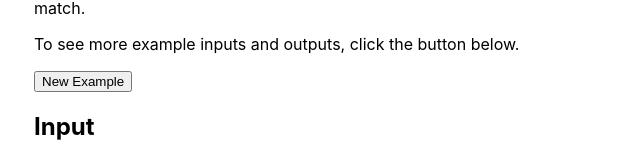
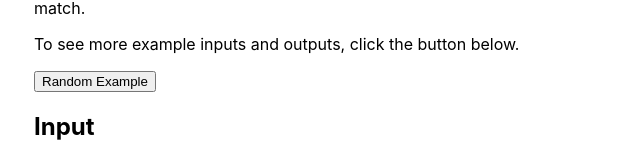
Before and after one commit to springload/lodash-function-finder, a React (Create React App) app: page / in a window 1280 px wide. Shown: the part 140-293 px from the top of the page, without its empty margins (306-946 px from the left). Built offline with nearby package versions, Linux system fonts and the light colour scheme.

Commit message:
Add useCallback wrapper to handleExampleChanged

```diff
--- a/src/App.tsx
+++ b/src/App.tsx
@@ -34,7 +34,7 @@ const App: React.FC = () => {
     [setInput, setLodashFunctions, setInputError, setOutputError]
   );
 
-  const handleExampleChanged = () => {
+  const handleExampleChanged = useCallback(() => {
     let newInput = input;
     let newOutput = output;
     while (input === newInput && output === newOutput) {
@@ -44,7 +44,7 @@ const App: React.FC = () => {
     }
     setInput(newInput);
     setOutput(newOutput);
-  }
+  }, [input, output, setInput, setOutput])
 
   return (
     <div className="App">
@@ -59,7 +59,7 @@ const App: React.FC = () => {
         that match.
       </p>
       <p>To see more example inputs and outputs, click the button below.</p>
-      <button onClick={handleExampleChanged}>New Example</button>
+      <button onClick={handleExampleChanged}>Random Example</button>
       <h2>Input</h2>
       <Editor
         defaultValue={input}
--- a/src/Editor.tsx
+++ b/src/Editor.tsx
@@ -16,12 +16,7 @@ const Editor = ({
   suffix,
   error
 }: Props) => {
-  const [value, setValue] = useState<string>(defaultValue);
   const refSpan = useRef(null);
-
-  useEffect(() => {
-    setValue(defaultValue);
-  }, [defaultValue])
 
   return (
     <div
@@ -42,7 +37,7 @@ const Editor = ({
           handleValueChanged(newValue);
         }}
       >
-        {value}
+        {defaultValue}
       </span>
       {suffix ? suffix : ""}
       {error ? (
```
